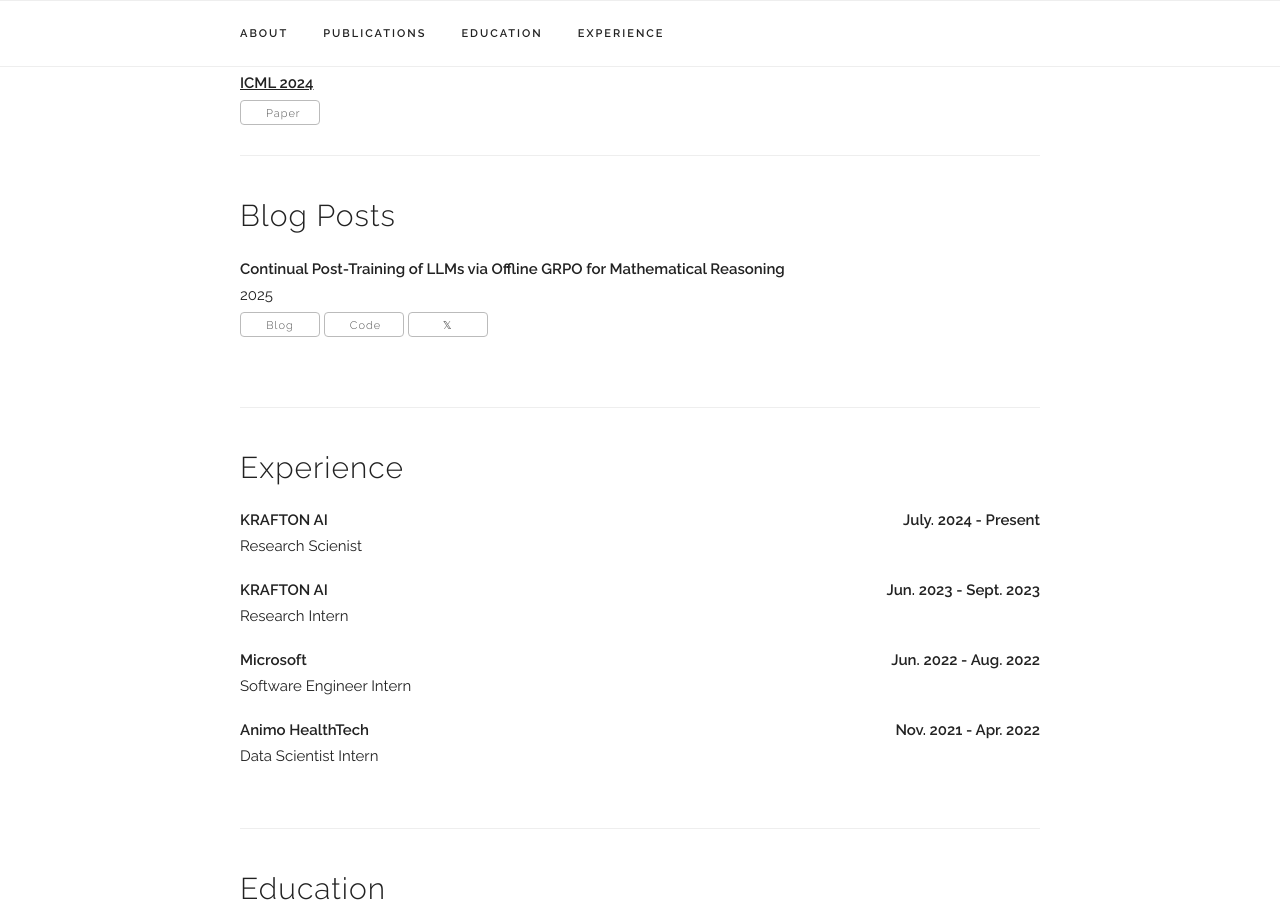
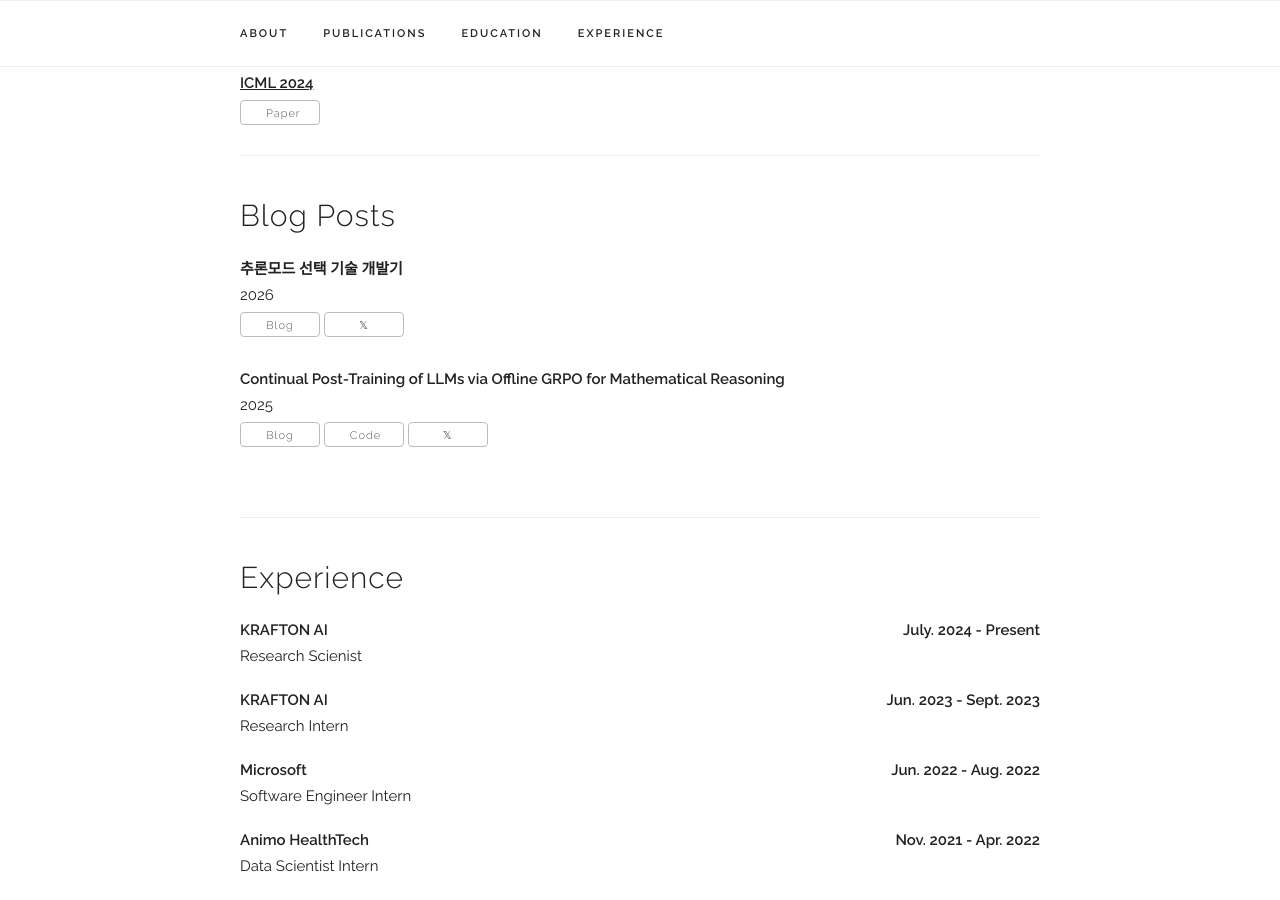
Before and after one commit to jhyuckkim/jhyuckkim.github.io, a Jekyll site: the page built from index.html, in a window 1280 px wide and 900 px high, scrolled down 1394 px. Built offline with Jekyll 4.4.1, drawn with Linux system fonts in a browser that asks for light colours; some web fonts are replaced.

Commit message:
Add new blog post: "추론모드 선택 기술 개발기" with venue, links to blog, paper PDF, and Twitter.

```diff
--- a/_data/publications.yaml
+++ b/_data/publications.yaml
@@ -36,6 +36,12 @@ papers:
     selected: y
 
 blogposts:
+  - title: "추론모드 선택 기술 개발기"
+    venue: "2026"
+    blog: "https://techportal.sk.com/ai-foundation/news/31IegUOYQKipdnby5OTybA"
+    paper_pdf: "https://github.com/SKT-AI/A.X-K1/blob/main/A_X_Tech_Report.pdf"
+    twitter: "https://x.com/Kangwook_Lee/status/2009457008727003585?s=20"
+
   - title: "Continual Post-Training of LLMs via Offline GRPO for Mathematical Reasoning"
     venue: "2025"
     blog: "https://krafton-ai.github.io/blog/llm_post_training_en/"
```
